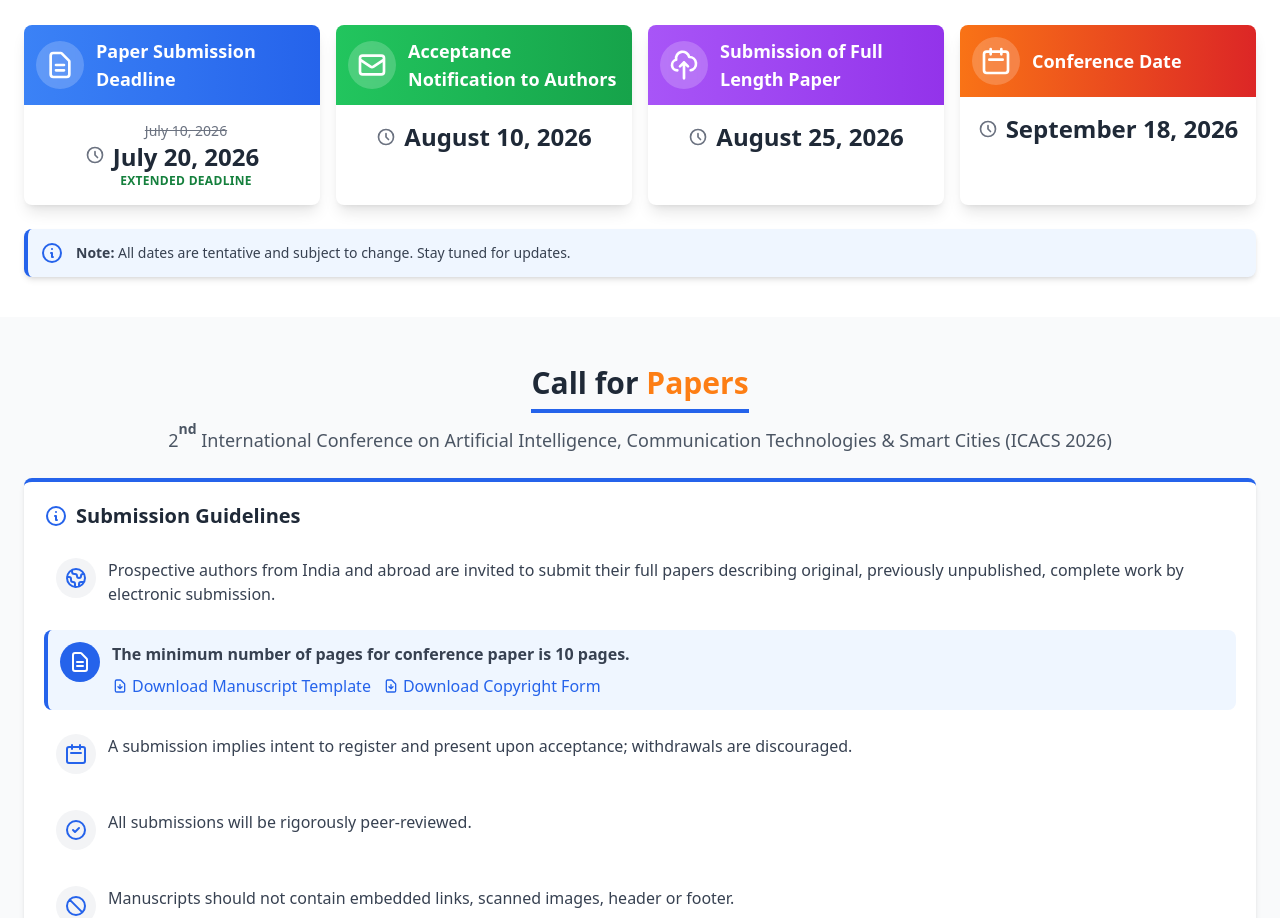
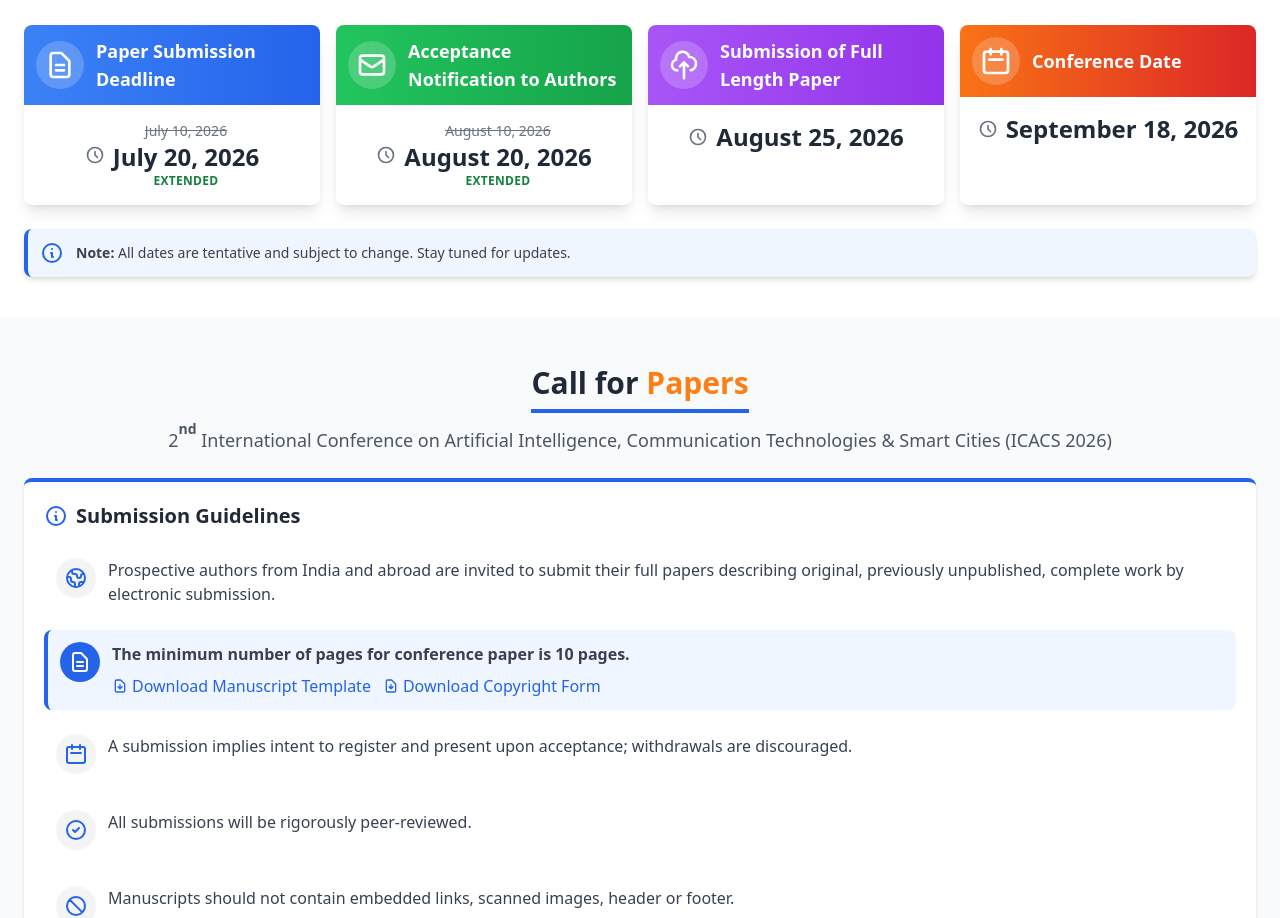
Before and after one commit to ravichanga101/ICACS-2026-v3, a Next.js app: page / in a window 1280 px wide. Shown: the part 2528-3446 px from the top of the page. Built offline with nearby package versions, Linux system fonts and the light colour scheme.

Commit message:
Purvi Mam email acceptance date extended as per email. on 8 august 2026

```diff
--- a/src/components/ImportantDates.jsx
+++ b/src/components/ImportantDates.jsx
@@ -26,7 +26,8 @@ export default function ImportantDates() {
     },
     {
       event: "Acceptance Notification to Authors",
-      date: "August 10, 2026",
+      date: "August 20, 2026",
+      previousDate: "August 10, 2026",
       icon: (
         <svg
           xmlns="http://www.w3.org/2000/svg"
@@ -147,7 +148,7 @@ export default function ImportantDates() {
                       </p>
                       {item.previousDate && (
                         <p className="text-xs font-semibold uppercase tracking-wide text-green-700">
-                          Extended Deadline
+                          Extended
                         </p>
                       )}
                     </div>
```
